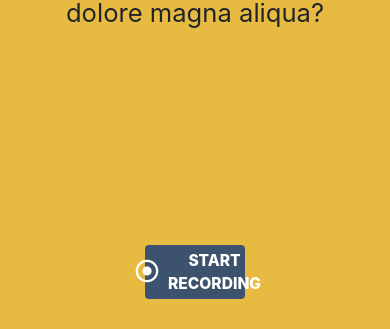
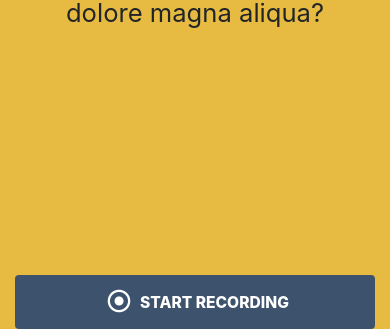
Before and after one commit to sandaiiyahh/Rural-Gap-Equalithon, a React (Create React App) app: page /video in a window 390 px wide. Shown: the part 637-966 px from the top of the page. Before the commit the page ends 936 px from the top, so only its background shows below. Built offline with nearby package versions, Linux system fonts and the light colour scheme; no server answers.

Commit message:
fix(Video): resize video display

```diff
--- a/src/components/Video.js
+++ b/src/components/Video.js
@@ -13,12 +13,13 @@ const Video = (props) => {
         </div>
       </div>
       <div className="row justify-content-center mb-2">
-        <div className="col-7">
-          <Webcam audio={true} ref={props.webcamRef} />
+        {/* device width */}
+        <div className="col-12 col-md-7">
+          <Webcam className="video-width" audio={true} ref={props.webcamRef} />
         </div>
       </div>
       <div className="row justify-content-center">
-        <div className="col-4">
+        <div className="col-12 col-sm-6 col-md-4">
           {props.capturing ? (
             <Link to="/finish">
               <Button
--- a/src/index.css
+++ b/src/index.css
@@ -146,7 +146,7 @@ a {
 
 .stop-btn {
   background-color: white;
-  color: var(--darkBlue);
+  color: var(--pink);
 }
 
 .stop-icon {
@@ -179,6 +179,10 @@ a {
   align-self: baseline;
 }
 
+.video-width {
+  width: 100%;
+}
+
 /* Media Query */
 @media only screen and (min-device-width: 375px) and (max-device-width: 667px) and (-webkit-min-device-pixel-ratio: 2) and (orientation: portrait) {
   .question,
```
